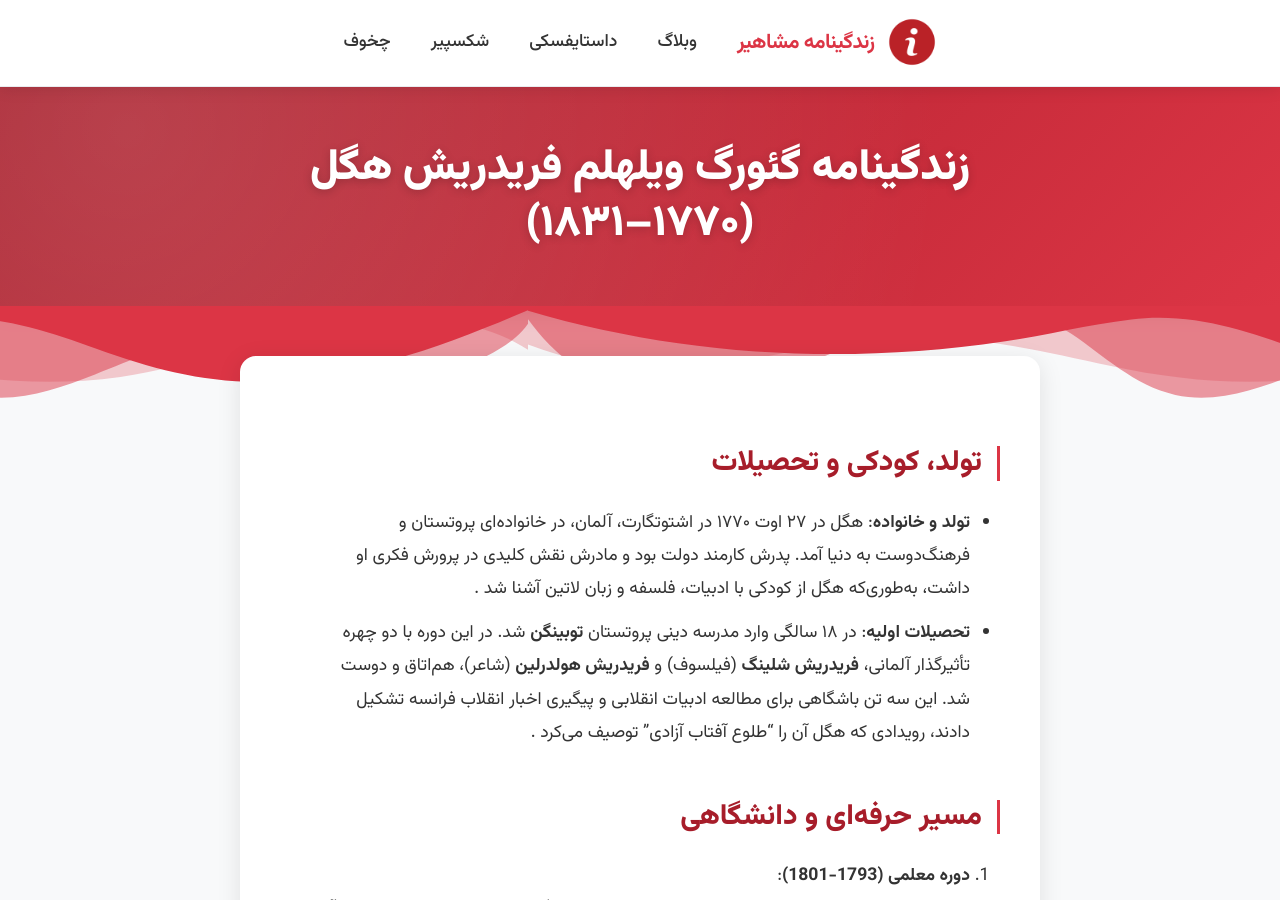
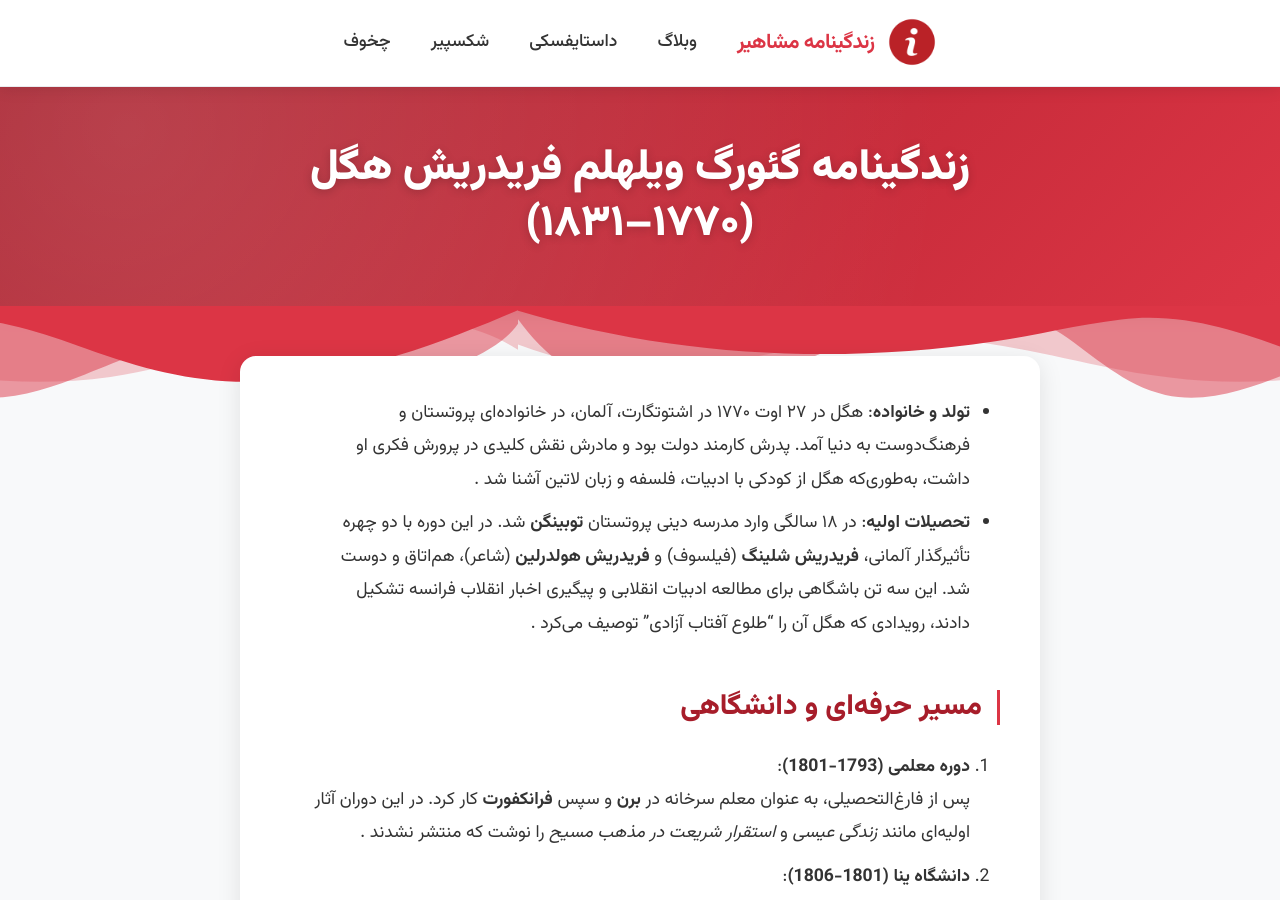
Before and after one commit to darkblog/darkblog.github.io, a Jekyll site: the page built from _posts/2025-7-4-56.md, in a window 1280 px wide and 900 px high. Built offline with Jekyll 4.4.1, drawn with Linux system fonts in a browser that asks for light colours.

Commit message:
Update 2025-7-4-56.md

```diff
--- a/_posts/2025-7-4-56.md
+++ b/_posts/2025-7-4-56.md
@@ -3,7 +3,6 @@ layout: post
 title: زندگینامه گئورگ ویلهلم فریدریش هگل (۱۷۷۰–۱۸۳۱)
 ---
 
-## تولد، کودکی و تحصیلات
 - **تولد و خانواده**: هگل در ۲۷ اوت ۱۷۷۰ در اشتوتگارت، آلمان، در خانواده‌ای پروتستان و فرهنگ‌دوست به دنیا آمد. پدرش کارمند دولت بود و مادرش نقش کلیدی در پرورش فکری او داشت، به‌طوری‌که هگل از کودکی با ادبیات، فلسفه و زبان لاتین آشنا شد .
 - **تحصیلات اولیه**: در ۱۸ سالگی وارد مدرسه دینی پروتستان **توبینگن** شد. در این دوره با دو چهره تأثیرگذار آلمانی، **فریدریش شلینگ** (فیلسوف) و **فریدریش هولدرلین** (شاعر)، هم‌اتاق و دوست شد. این سه تن باشگاهی برای مطالعه ادبیات انقلابی و پیگیری اخبار انقلاب فرانسه تشکیل دادند، رویدادی که هگل آن را "طلوع آفتاب آزادی" توصیف می‌کرد .
 
```
